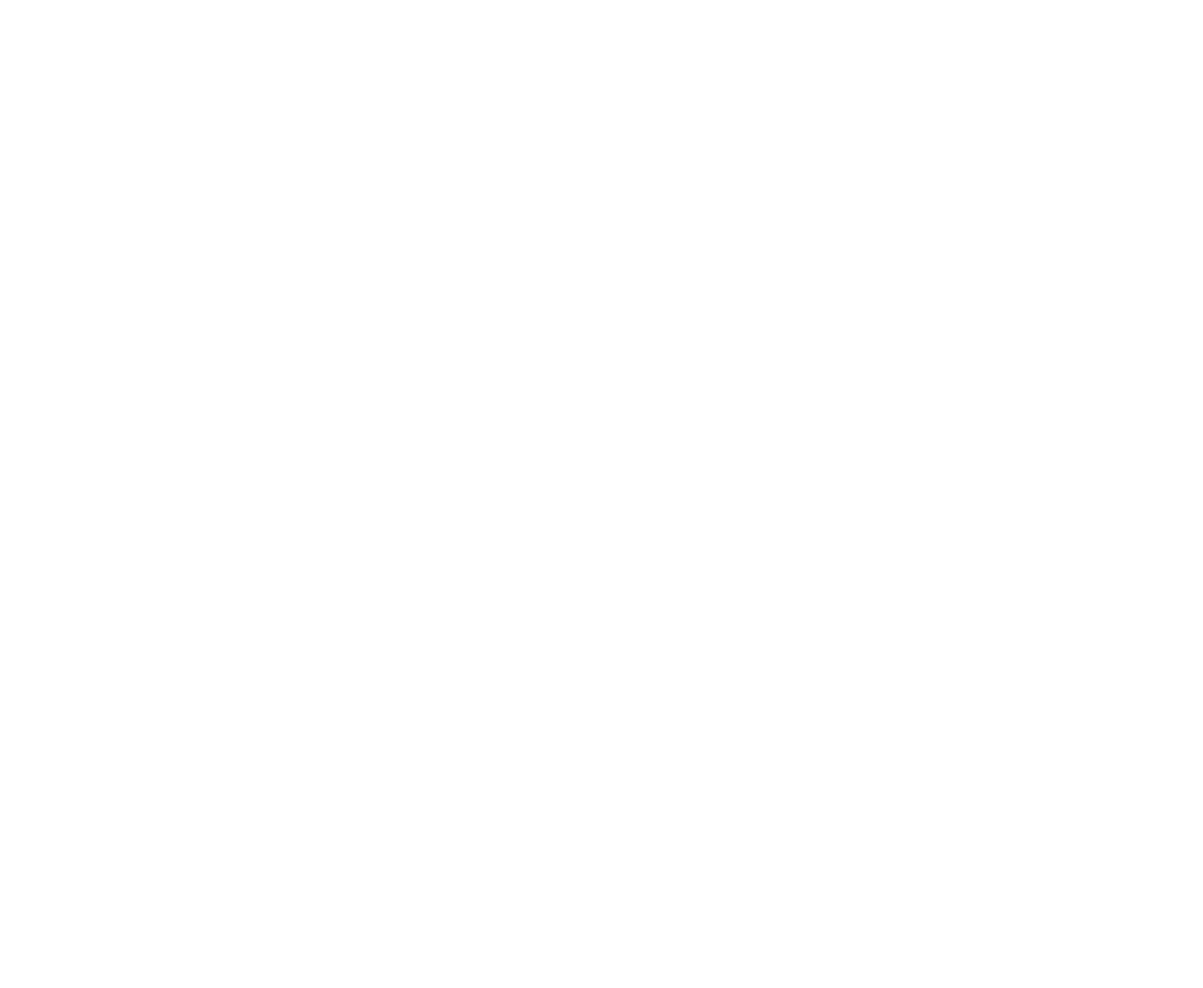
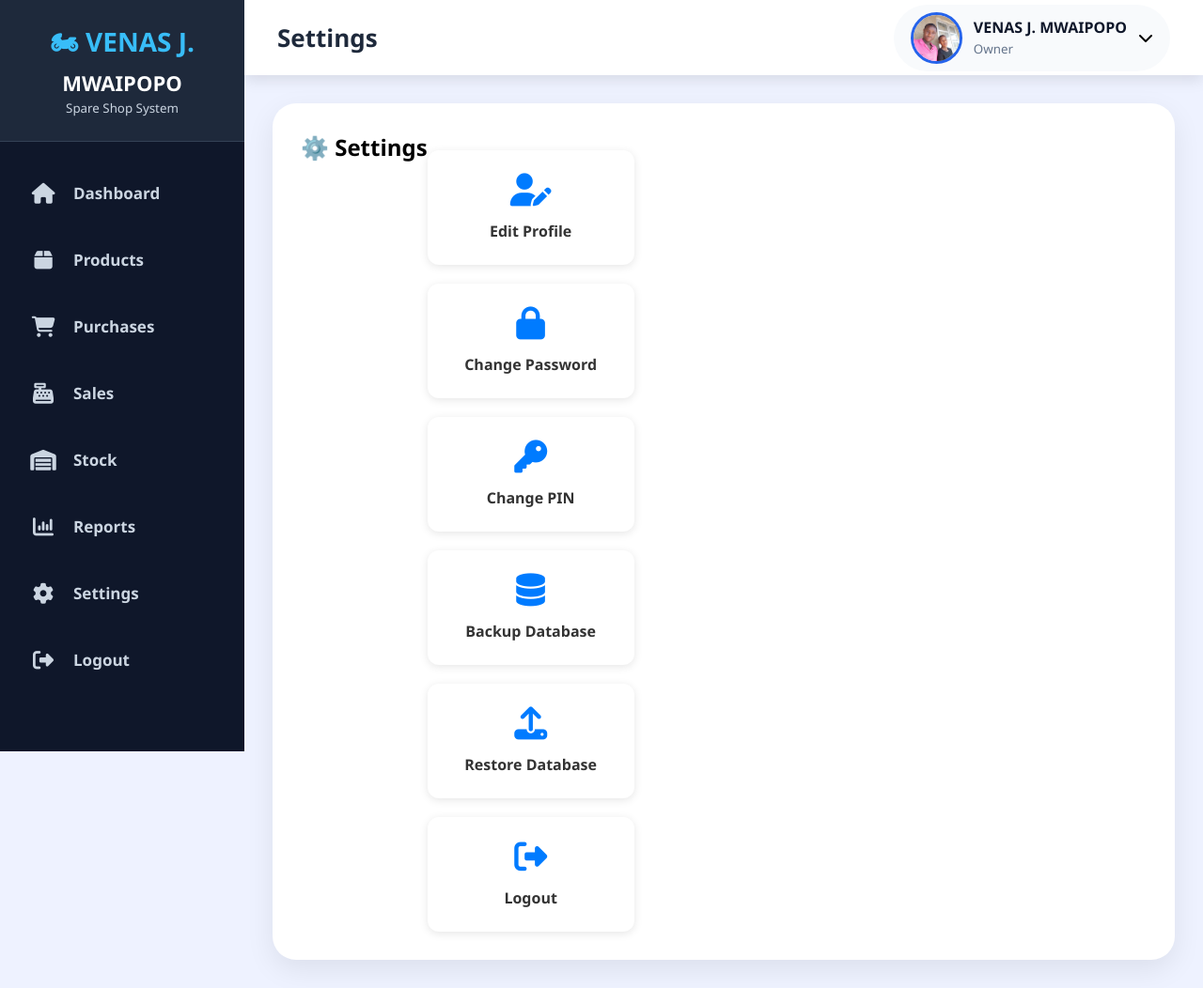
Before and after one commit to venasmwaipopo-dev/spare_shop_system, a Flask app: page /settings in a window 1280 px wide. Before the commit the page is empty. Shown: the whole page at 94% size. Before the commit the page ends 800 px from the top, so only its background shows below. Run offline with Flask 3, Linux system fonts and the light colour scheme; some libraries are stand-ins or nearby versions.

Commit message:
Added settings page

```diff
--- a/static/css/style.css
+++ b/static/css/style.css
@@ -1307,3 +1307,30 @@
     text-decoration:underline;
 
 }
+.settings-grid{
+    display:grid;
+    grid-template-columns:repeat(auto-fit,minmax(220px,1fr));
+    gap:20px;
+    margin-top:20px;
+}
+
+.setting-card{
+    background:#fff;
+    padding:25px;
+    border-radius:12px;
+    text-align:center;
+    text-decoration:none;
+    color:#333;
+    box-shadow:0 2px 10px rgba(0,0,0,.1);
+    transition:.3s;
+}
+
+.setting-card:hover{
+    transform:translateY(-5px);
+}
+
+.setting-card i{
+    font-size:35px;
+    color:#007bff;
+    margin-bottom:15px;
+}
--- a/templates/settings.html
+++ b/templates/settings.html
@@ -0,0 +1,45 @@
+{% extends "layout.html" %}
+
+{% block content %}
+
+<div class="container">
+
+    <h2>⚙️ Settings</h2>
+
+    <div class="settings-grid">
+
+        <a href="/edit_profile" class="setting-card">
+            <i class="fas fa-user-edit"></i>
+            <h4>Edit Profile</h4>
+        </a>
+
+        <a href="/change_password" class="setting-card">
+            <i class="fas fa-lock"></i>
+            <h4>Change Password</h4>
+        </a>
+
+        <a href="/change_pin" class="setting-card">
+            <i class="fas fa-key"></i>
+            <h4>Change PIN</h4>
+        </a>
+
+        <a href="/backup" class="setting-card">
+            <i class="fas fa-database"></i>
+            <h4>Backup Database</h4>
+        </a>
+
+        <a href="/restore" class="setting-card">
+            <i class="fas fa-upload"></i>
+            <h4>Restore Database</h4>
+        </a>
+
+        <a href="/logout" class="setting-card">
+            <i class="fas fa-sign-out-alt"></i>
+            <h4>Logout</h4>
+        </a>
+
+    </div>
+
+</div>
+
+{% endblock %}
```
